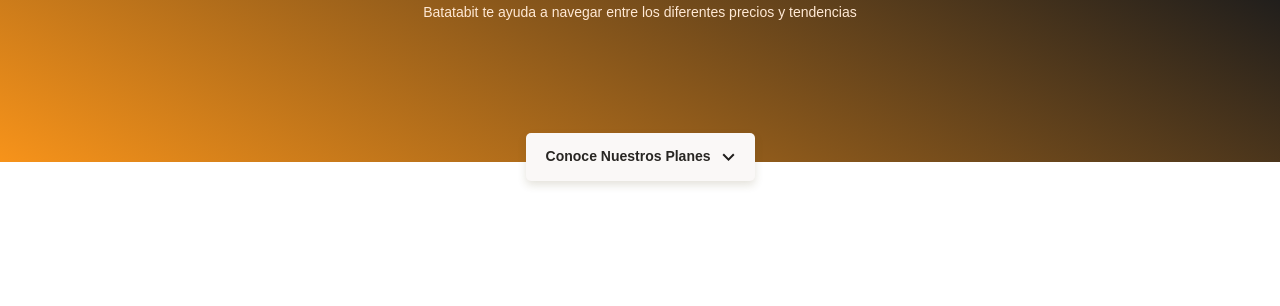
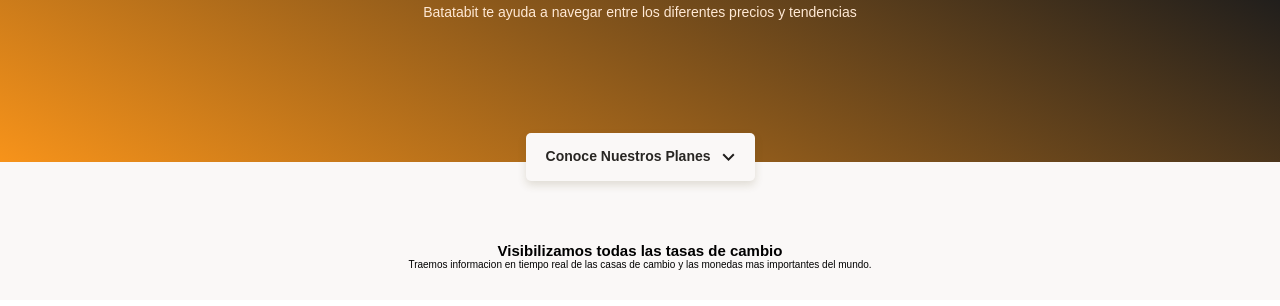
Before and after one commit to j3susorozco/batatabit, a plain HTML site: page index.html in a window 1280 px wide. Shown: the part 172-478 px from the top of the page. Drawn offline with Linux system fonts and the light colour scheme; a web font is replaced by a local one.

Commit message:
estrutura seccion de intercambio

```diff
--- a/index.html
+++ b/index.html
@@ -5,25 +5,43 @@
     <meta http-equiv="X-UA-Compatible" content="IE=edge" />
     <meta name="viewport" content="width=device-width, initial-scale=1.0" />
     <title>Document</title>
-    <link href=“https://fonts.googleapis.com/css2?family=DM+Sans:wght@400;500;700&family=Inter:wght@300;500&display=swap” rel="stylesheet" />
+    <link
+    href=“https://fonts.googleapis.com/css2?family=DM+Sans:wght@400;500;700&family=Inter:wght@300;500&display=swap”
+    rel="stylesheet" />
     <link rel="stylesheet" href="./style.css" />
   </head>
   <body>
     <header>
       <!--Por temas de SEO una página solo debe tener un solo h1.No mas de 50 o 60 caracteres-->
 
-        <img src="./assets/img/logo.svg" alt="" />
+      <img src="./assets/img/logo.svg" alt="" />
 
       <div class="header--title-container">
         <h1>La próxima revolución en el intercambio de criptomonedas</h1>
         <p>
           Batatabit te ayuda a navegar entre los diferentes precios y tendencias
         </p>
-        <a href="" class="header--button">Conoce Nuestros Planes <span></span></a>
+        <a href="" class="header--button"
+          >Conoce Nuestros Planes <span></span
+        ></a>
       </div>
     </header>
     <main>
-      <section></section>
+      <section class="main-exchange-container">
+        <div class="backgroundImg">
+
+        </div>
+        <div class="main-exchange-container--title">
+          <h2>Visibilizamos todas las tasas de cambio</h2>
+          <p>Traemos informacion en tiempo real de las casas de cambio y las monedas mas importantes del mundo.</p>
+        </div>
+
+        <section class="main-tables-container"> <!--Seccion de informacion-->
+          <div>
+
+          </div>
+        </section>
+      </section>
       <section></section>
       <section></section>
       <section></section>
--- a/style.css
+++ b/style.css
@@ -100,3 +100,25 @@
     margin-left: 8px;
     background-image: url(./assets/icons/down-arrow.svg);
 }
+
+main{
+    width: 100%;
+    min-width: 320px; /*el contendedor con color de fondo (off-white) no se rompa cuando se alcanzen resoluciones menores a esta.*/
+    height: auto; /*el mismo contenido va a definir la altura del main*/
+    background-color: var(--off-white);
+}
+
+.main-exchange-container{
+    width: 100%;
+    height: auto;
+    padding-top: 80px; /*le damos espacio arriba*/
+    padding-bottom: 30px;
+    text-align: center;
+}
+
+.main-exchange-container--title{
+    width: 90%;
+    min-width: 288px; /*limita hasta donde se va a hacer tan pequeño*/
+    max-width: 900px; /*no se va a hacer mas grande despues de 900px*/
+    margin: 0 auto; /*se posiciona en el centro siempre*/
+}
```
